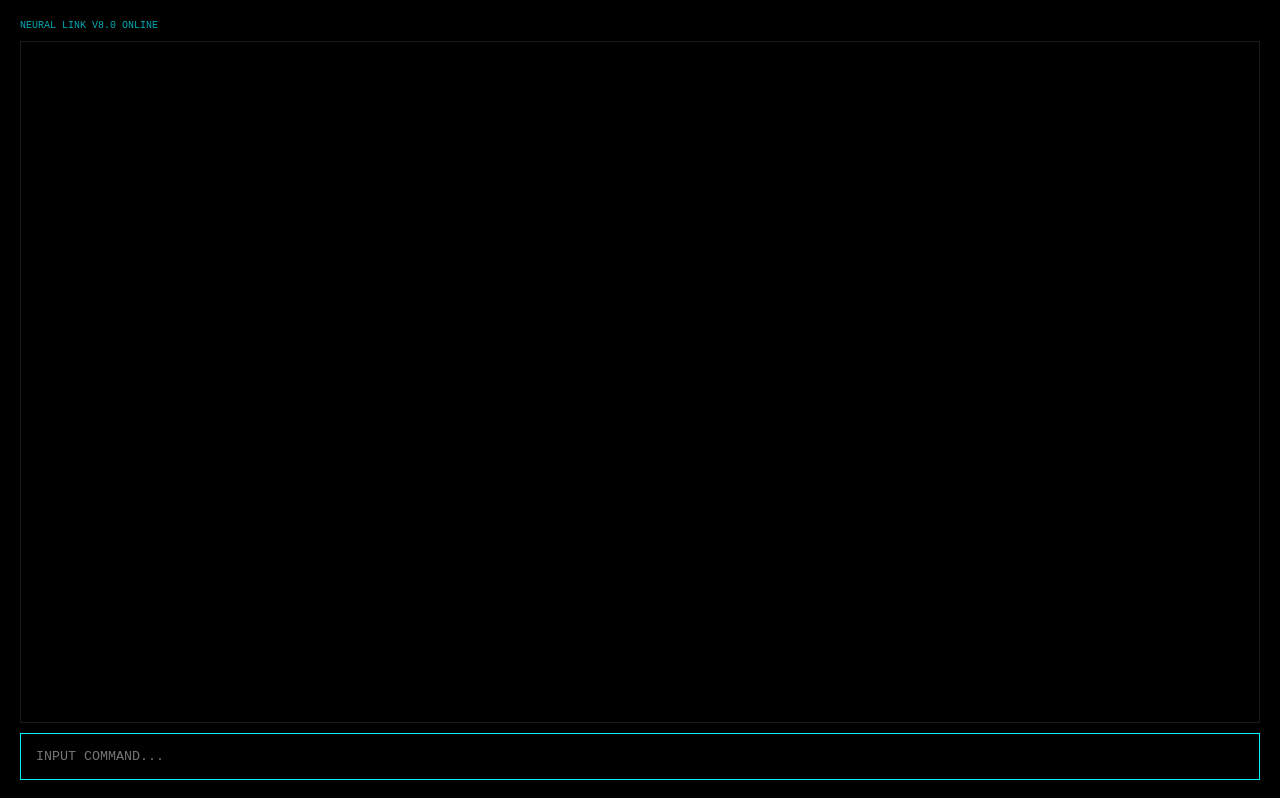
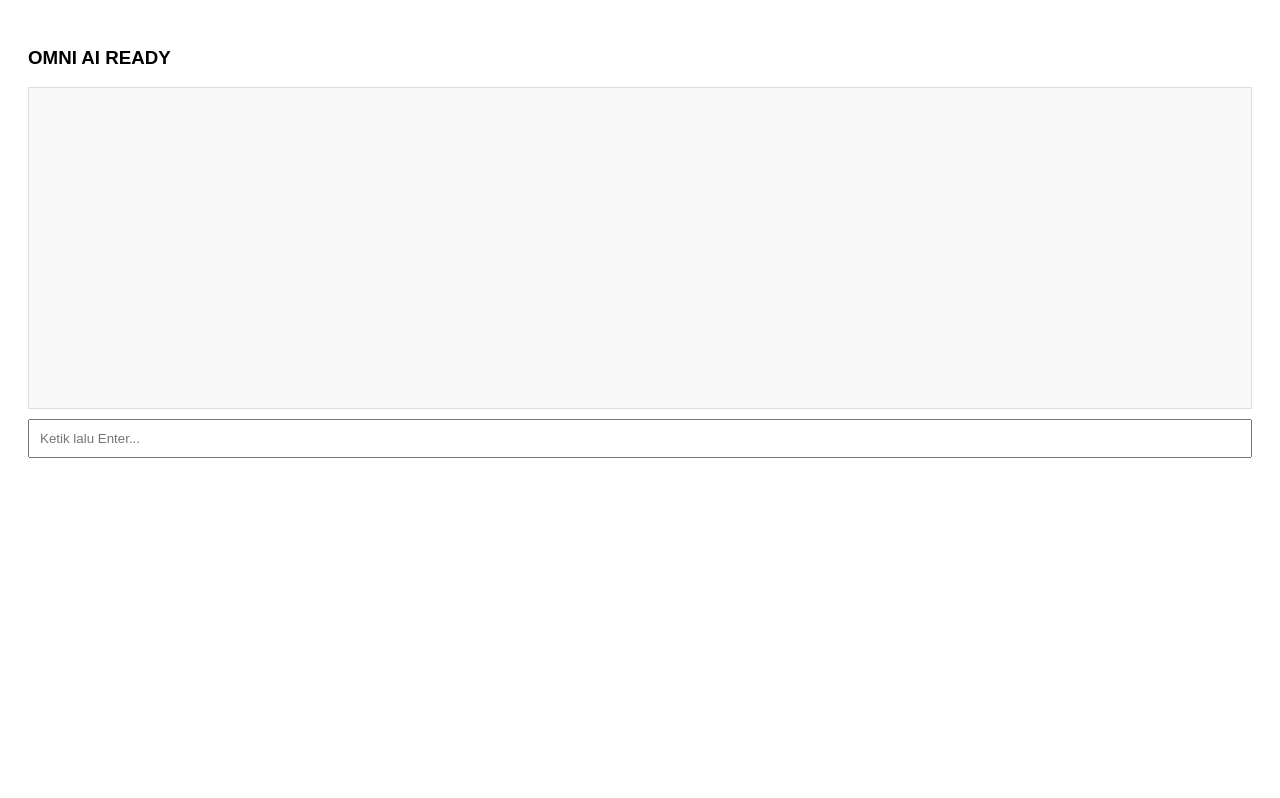
Before and after one commit to drukanda/Omni-ai-interfice, a website: page index.html in a window 1280 px wide. Drawn offline with Linux system fonts and the light colour scheme.

Commit message:
Update index.html
Update index.html

```diff
--- a/index.html
+++ b/index.html
@@ -2,44 +2,32 @@
 <html>
 <head>
     <meta name="viewport" content="width=device-width, initial-scale=1.0">
-    <title>OMNI AI V8.0</title>
+    <title>OMNI AI</title>
     <style>
-        body { background: #000; color: #00f2ff; font-family: monospace; margin: 0; padding: 20px; display: flex; flex-direction: column; height: 100vh; box-sizing: border-box; }
-        #chat { flex: 1; overflow-y: auto; border: 1px solid #1a1a1a; padding: 10px; margin-bottom: 10px; }
-        .input-box { display: flex; border: 1px solid #00f2ff; }
-        input { flex: 1; background: #000; border: none; color: #fff; padding: 15px; outline: none; font-family: inherit; }
-        .u { color: #fff; margin: 10px 0; }
-        .a { color: #00f2ff; margin-bottom: 20px; border-left: 2px solid #00f2ff; padding-left: 10px; white-space: pre-wrap; }
+        body { background: #fff; color: #000; font-family: sans-serif; padding: 20px; }
+        #chat { border: 1px solid #ddd; height: 300px; overflow-y: auto; padding: 10px; margin-bottom: 10px; background: #f9f9f9; }
+        .a { background: #e3f2fd; padding: 8px; margin: 5px 0; border-radius: 5px; }
+        input { width: 100%; padding: 10px; box-sizing: border-box; }
     </style>
 </head>
 <body>
-    <div style="font-size: 10px; margin-bottom: 10px; opacity: 0.7;">NEURAL LINK V8.0 ONLINE</div>
+    <h3>OMNI AI READY</h3>
     <div id="chat"></div>
-    <div class="input-box">
-        <input type="text" id="i" placeholder="INPUT COMMAND..." onkeypress="sh(event)" autocomplete="off">
-    </div>
-
+    <input type="text" id="i" placeholder="Ketik lalu Enter..." onkeypress="sh(event)">
     <script>
         async function sh(e) {
             if (e.key === 'Enter' && e.target.value) {
-                const v = e.target.value;
+                const p = e.target.value;
                 const c = document.getElementById('chat');
-                c.innerHTML += '<div class="u">> ' + v + '</div>';
+                c.innerHTML += `<div>User: ${p}</div>`;
                 e.target.value = '';
-                c.scrollTop = c.scrollHeight;
-
-                try {
-                    // KOREKSI: Panggil ke /api/index.js (sesuai folder kamu)
-                    const res = await fetch('/api/index.js', {
-                        method: 'POST',
-                        headers: {'Content-Type': 'application/json'},
-                        body: JSON.stringify({ p: v })
-                    });
-                    const d = await res.json();
-                    c.innerHTML += '<div class="a">' + (d.r || d.e) + '</div>';
-                } catch (err) {
-                    c.innerHTML += '<div class="a" style="color:red">ERROR: Connection Failed.</div>';
-                }
+                const res = await fetch('/api', {
+                    method: 'POST',
+                    headers: {'Content-Type': 'application/json'},
+                    body: JSON.stringify({ pesan: p })
+                });
+                const d = await res.json();
+                c.innerHTML += `<div class="a">AI: ${d.jawaban}</div>`;
                 c.scrollTop = c.scrollHeight;
             }
         }
```
